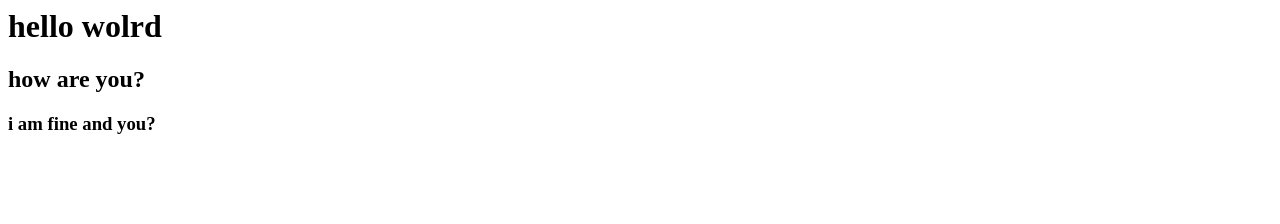
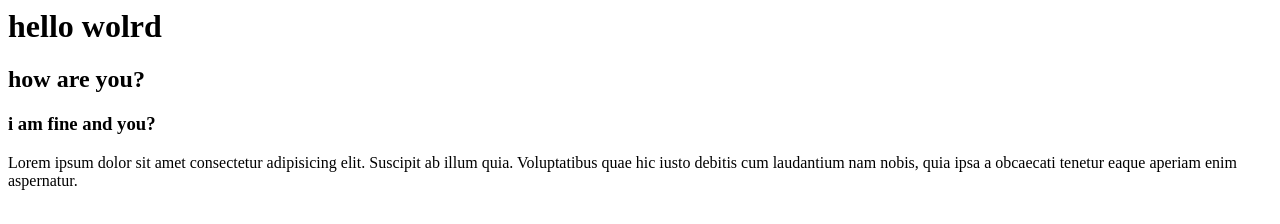
Before and after one commit to Swarzstein/Zenshin11, a plain HTML site: page index.html in a window 1280 px wide. Drawn offline with Linux system fonts and the light colour scheme.

Commit message:
four commit

```diff
--- a/index.html
+++ b/index.html
@@ -1,3 +1,4 @@
 <h1>hello wolrd</h1>
 <h2>how are you?</h2>
 <h3>i am fine and you?</h3>
+<p>Lorem ipsum dolor sit amet consectetur adipisicing elit. Suscipit ab illum quia. Voluptatibus quae hic iusto debitis cum laudantium nam nobis, quia ipsa a obcaecati tenetur eaque aperiam enim aspernatur.</p>
```
